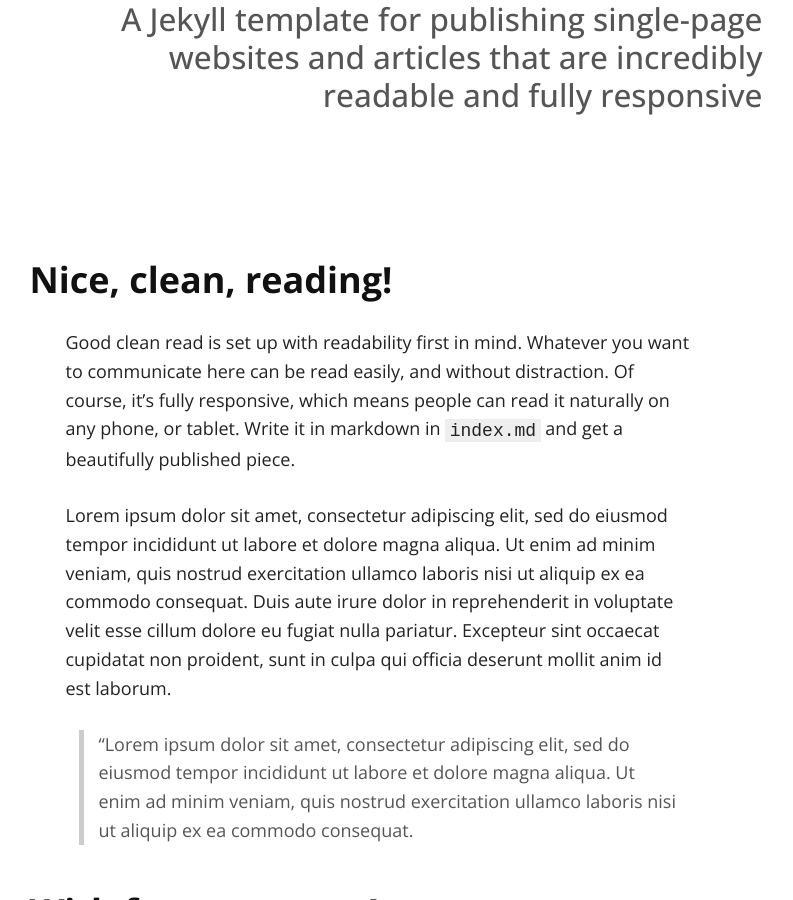
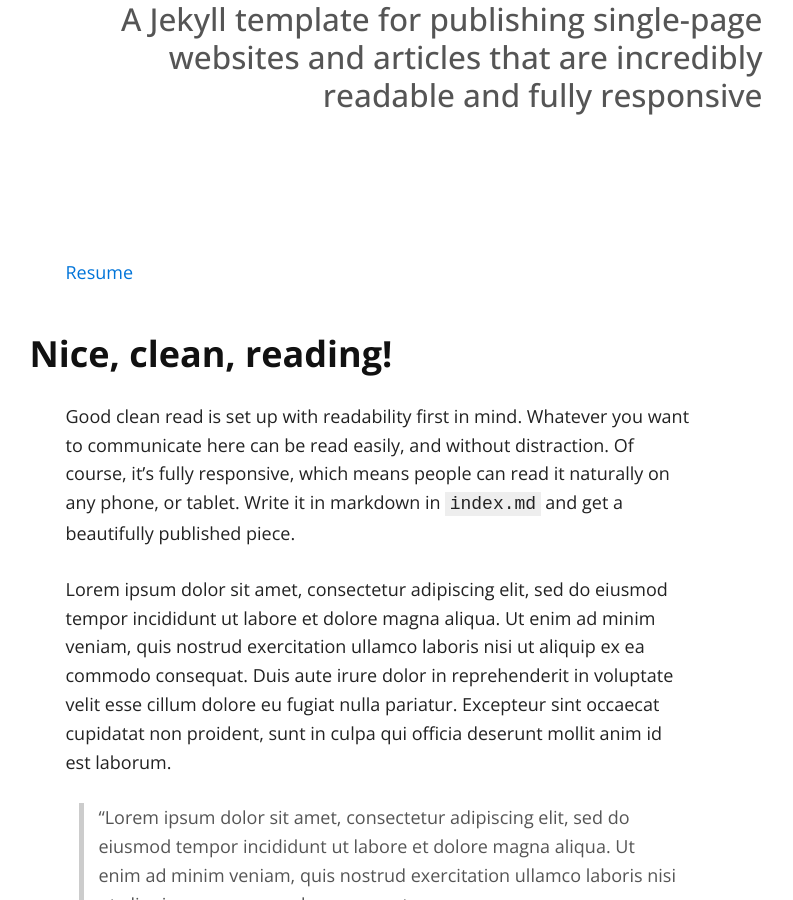
Before and after one commit to Tyler314/tyler.engineering, a Jekyll site: the page built from index.md, in a window 1280 px wide and 900 px high, scrolled down 356 px. Shown: the whole window, without its empty margins (262-1055 px from the left). Built offline with Jekyll 4.4.1, drawn with Linux system fonts in a browser that asks for light colours; nearby versions of some CDN libraries; our own code applies the rules of GitHub Pages for plain Markdown files.

Commit message:
added CV repo as a submodule

```diff
--- a/index.md
+++ b/index.md
@@ -3,6 +3,8 @@ layout: default
 ---
 
 ## A Jekyll template for publishing single-page websites and articles that are incredibly readable and fully responsive
+
+[Resume](CV/resume.pdf)
 
 ### Nice, clean, reading!
 
```
Also changed, not shown: .gitmodules (added).
